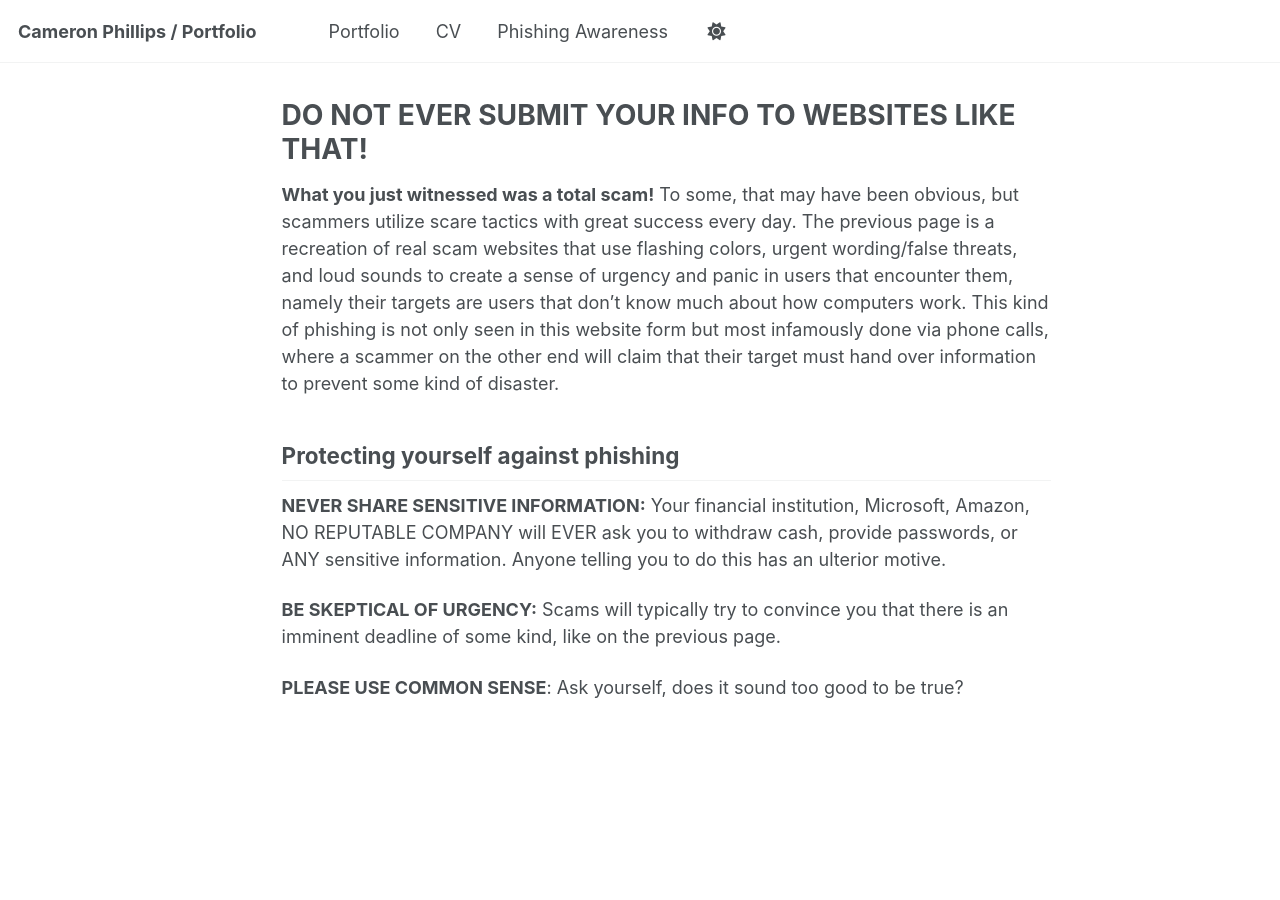
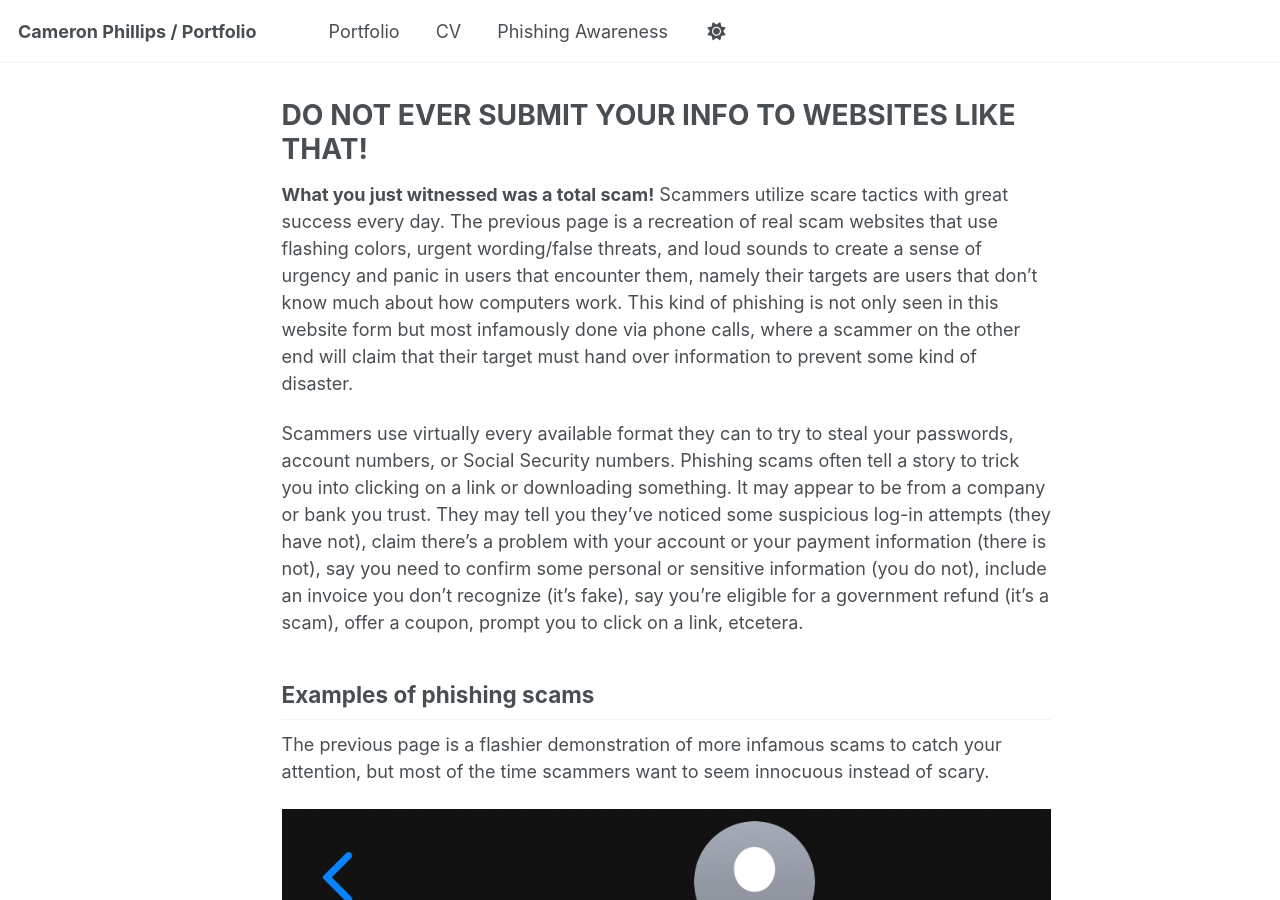
Before and after one commit to phillipsc2/portfolio-phillipsc2, a Jekyll site: the page built from _pages/awareness-info.md, in a window 1280 px wide and 900 px high. Built offline with Jekyll 4.4.1, drawn with Linux system fonts in a browser that asks for light colours; some of the changed text lies outside the part shown.

Commit message:
Update awareness-info.md

```diff
--- a/_pages/awareness-info.md
+++ b/_pages/awareness-info.md
@@ -4,7 +4,26 @@
 author_profile: false
 ---
 <h1>DO NOT EVER SUBMIT YOUR INFO TO WEBSITES LIKE THAT!</h1>
-<strong>What you just witnessed was a total scam!</strong> To some, that may have been obvious, but scammers utilize scare tactics with great success every day. The previous page is a recreation of real scam websites that use flashing colors, urgent wording/false threats, and loud sounds to create a sense of urgency and panic in users that encounter them, namely their targets are users that don't know much about how computers work. This kind of phishing is not only seen in this website form but most infamously done via phone calls, where a scammer on the other end will claim that their target must hand over information to prevent some kind of disaster.
+<strong>What you just witnessed was a total scam!</strong> Scammers utilize scare tactics with great success every day. The previous page is a recreation of real scam websites that use flashing colors, urgent wording/false threats, and loud sounds to create a sense of urgency and panic in users that encounter them, namely their targets are users that don't know much about how computers work. This kind of phishing is not only seen in this website form but most infamously done via phone calls, where a scammer on the other end will claim that their target must hand over information to prevent some kind of disaster.
+
+Scammers use virtually every available format they can to try to steal your passwords, account numbers, or Social Security numbers. Phishing scams often tell a story to trick you into clicking on a link or downloading something. It may appear to be from a company or bank you trust. They may tell you they've noticed some suspicious log-in attempts (they have not), claim there's a problem with your account or your payment information (there is not), say you need to confirm some personal or sensitive information (you do not), include an invoice you don't recognize (it's fake), say you're eligible for a government refund (it's a scam), offer a coupon, prompt you to click on a link, etcetera.
+
+<h2>Examples of phishing scams</h2>
+The previous page is a flashier demonstration of more infamous scams to catch your attention, but most of the time scammers want to seem innocuous instead of scary.
+
+<img src="/images/scam4.png" alt="">
+
+This is a real example that I received on <i>my phone</i>. Let's look at some ways you can instantly tell this is fake.
+
+<b>Pay attention to the links:</b> The only domain for official US government websites are .gov. This link is leading us to a ".vip".
+
+<b>Look at who is sending it:</b> "anton.shaikin2017 yandex.ru" is NOT the DMV. In fact the .ru domain is intended for Russians.
+
+<b>Extremely short deadline:</b> Notice how the message was received May 9th and the deadline for this "toll payment" is May 10th. It is a common theme for scammers that they want you to pay IMMEDIATELY.
+
+<b>Use common sense:</b> The DMV is not going to contact you about a toll payment this way. At the time of receiving this message, I didn't go through any tolls.
+
+Last but not least, <b>don't reply to messages like this no matter what.</b> Even if you just want to mess with them, it's not going to phase them and they'll know from now on that you're likely to respond.
 
 <h2>Protecting yourself against phishing</h2>
 <strong>NEVER SHARE SENSITIVE INFORMATION:</strong> Your financial institution, Microsoft, Amazon, NO REPUTABLE COMPANY will EVER ask you to withdraw cash, provide passwords, or ANY sensitive information. Anyone telling you to do this has an ulterior motive.
```
